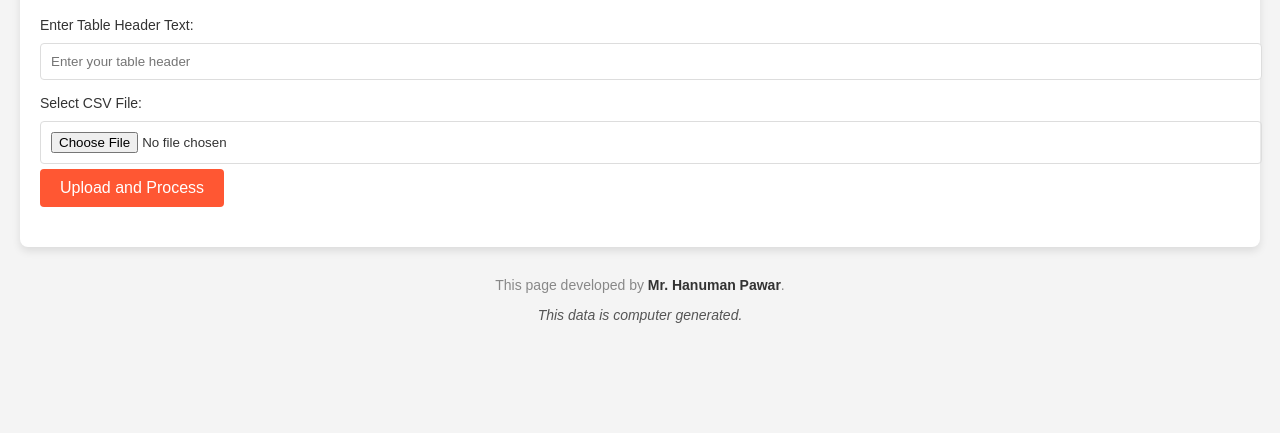
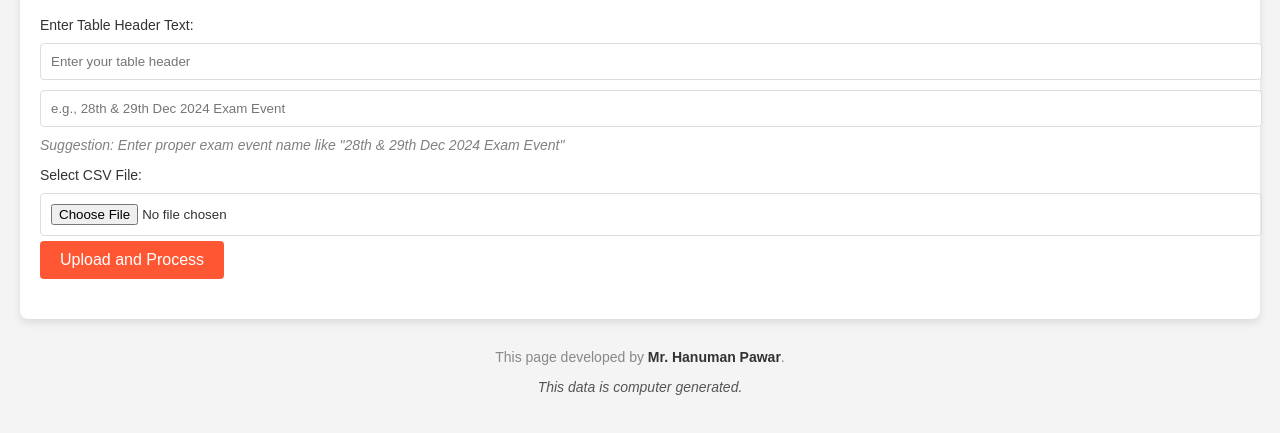
Before and after one commit to Hanumanpawar95/Beed-Cyber-Slot-wise-exam, a website: page index.html in a window 1280 px wide. Shown: the part 151-584 px from the top of the page. Drawn offline with nearby package versions, Linux system fonts and the light colour scheme.

Commit message:
Update index.html

```diff
--- a/index.html
+++ b/index.html
@@ -118,8 +118,11 @@
         <form id="uploadForm">
             <label for="tableHeader">Enter Table Header Text:</label>
             <input type="text" id="tableHeader" placeholder="Enter your table header" required>
-
-            <label for="csvFile">Select CSV File:</label>
+            <input type="text" id="tableHeader" placeholder="e.g., 28th & 29th Dec 2024 Exam Event" required>
+    <p style="font-size: 14px; color: gray; margin-top: 5px;">
+        <em>Suggestion: Enter proper exam event name like "28th & 29th Dec 2024 Exam Event"</em>
+    </p>
+      <label for="csvFile">Select CSV File:</label>
             <input type="file" id="csvFile" name="csvFile" accept=".csv">
 
             <button type="button" id="processButton">Upload and Process</button>
```
